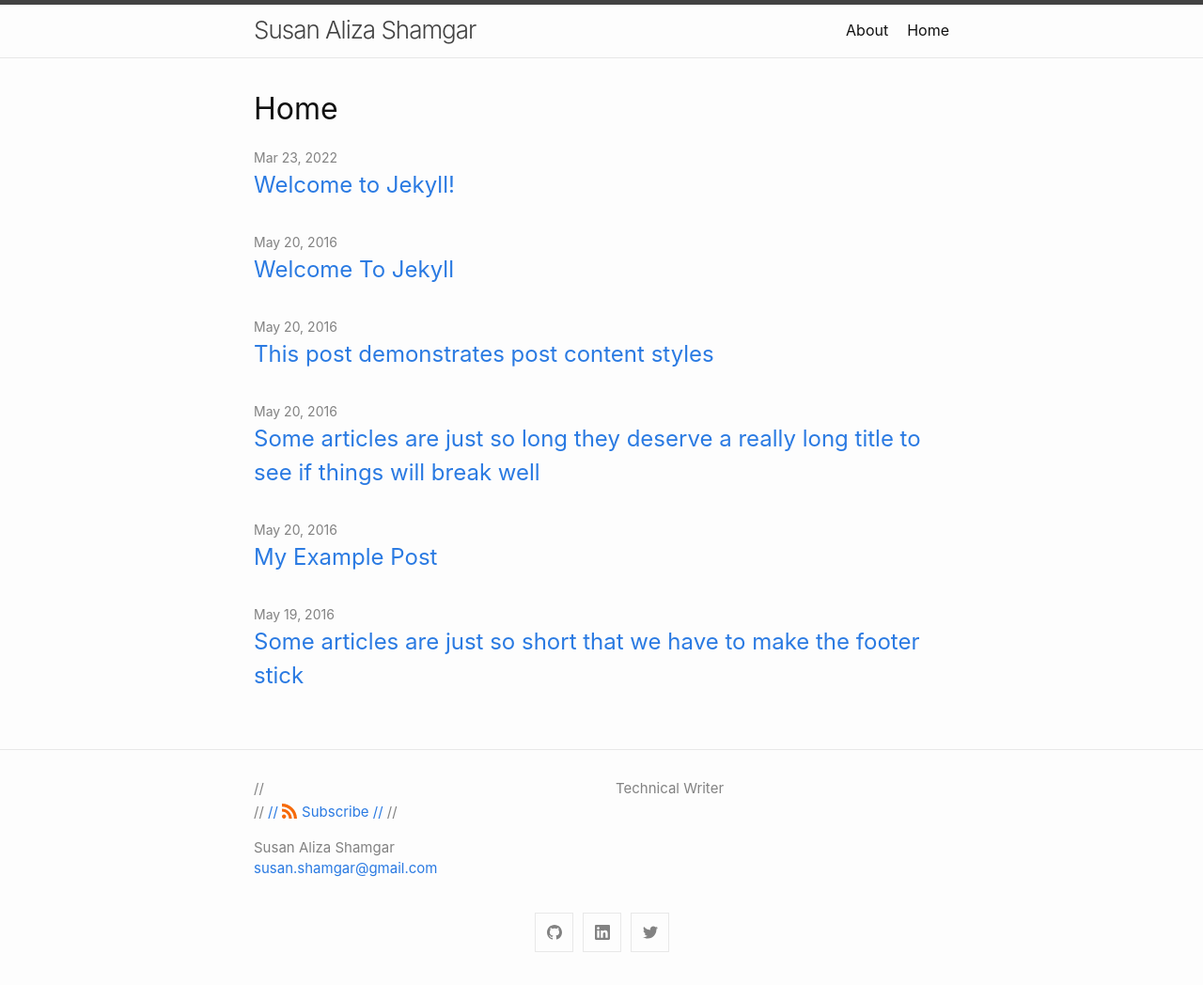
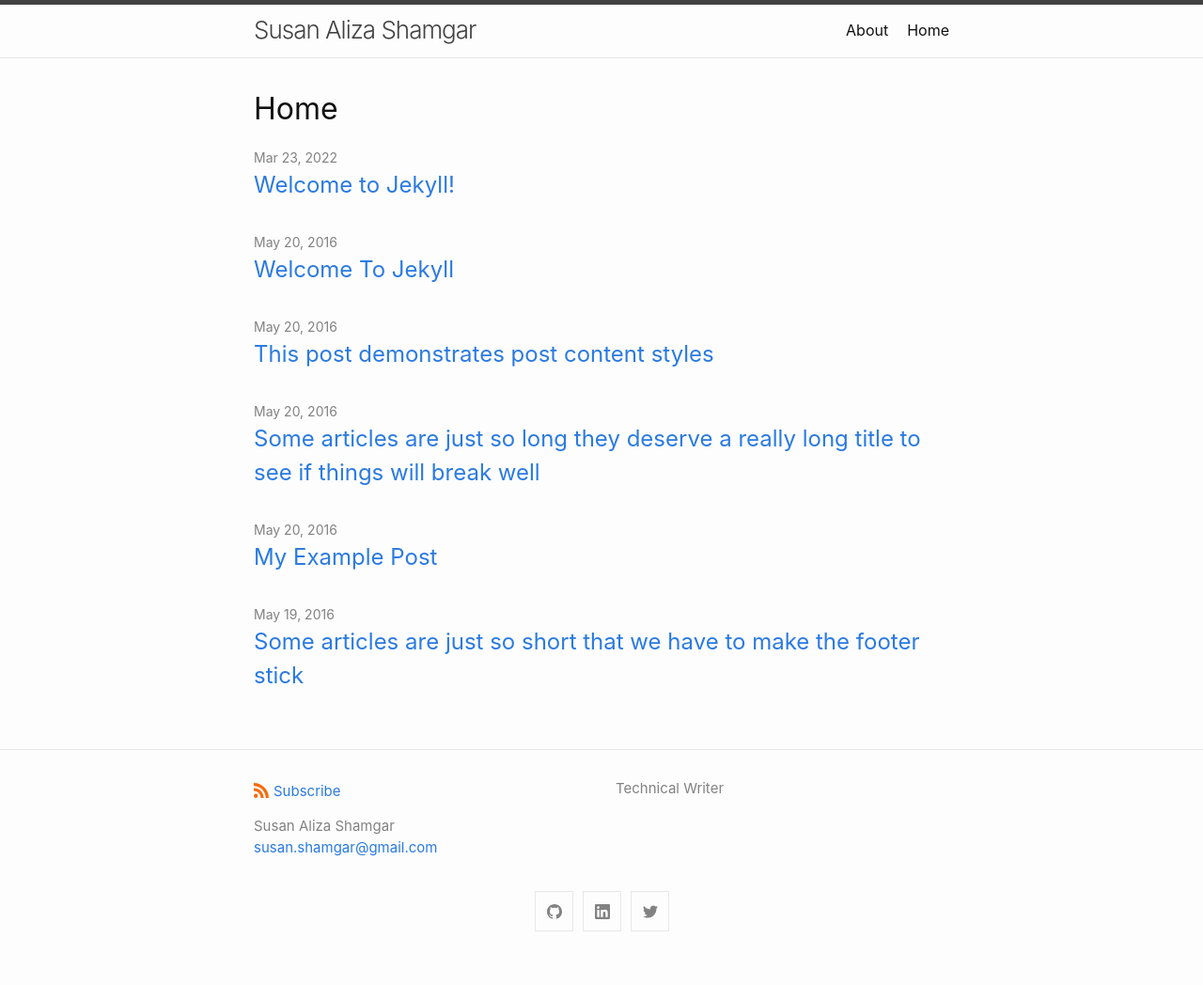
Before and after one commit to susan-shamgar/susan-shamgar.github.io, a Jekyll site: the page built from docs/index.markdown, in a window 1280 px wide. Shown: the whole page at 94% size. Built offline with Jekyll 4.4.1, drawn with Linux system fonts in a browser that asks for light colours; after the commit the page ends 1026 px from its top, so only the background shows below that.

Commit message:
Update footer.html

```diff
--- a/docs/_includes/footer.html
+++ b/docs/_includes/footer.html
@@ -5,13 +5,13 @@
 
     <div class="footer-col-wrapper">
       <div class="footer-col">
-        // <p class="feed-subscribe">
-         // <a href="{{ 'feed.xml' | relative_url }}">
-         //   <svg class="svg-icon orange">
-         //     <use xlink:href="{{ 'assets/minima-social-icons.svg#rss' | relative_url }}"></use>
-         //   </svg><span>Subscribe</span>
-         // </a>
-       // </p>
+        <!--> <p class="feed-subscribe">
+          <a href="{{ 'feed.xml' | relative_url }}">
+            <svg class="svg-icon orange">
+              <use xlink:href="{{ 'assets/minima-social-icons.svg#rss' | relative_url }}"></use>
+            </svg><span>Subscribe</span>
+          </a>
+        </p> <!-->
       {%- if site.author %}
         <ul class="contact-list">
           {% if site.author.name -%}
```
